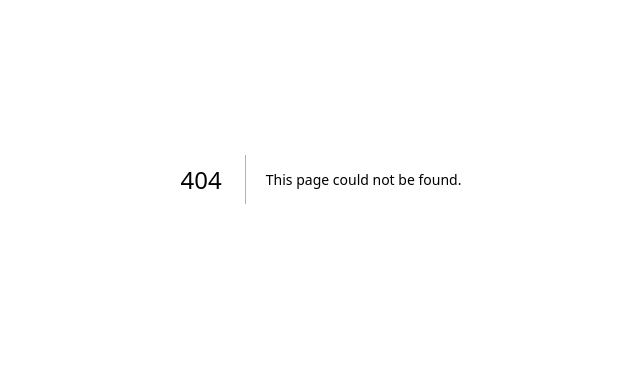
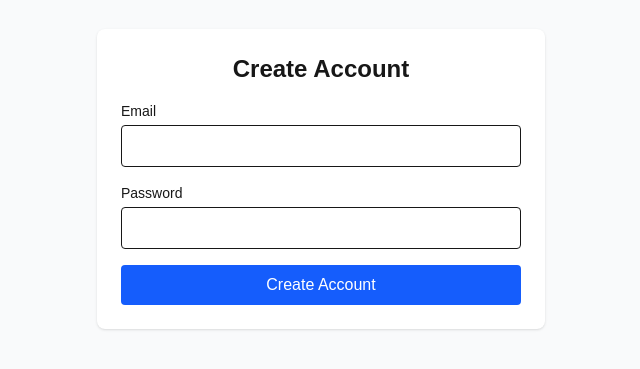
Before and after one commit to andrewidianto12/Project-Knowledge, a Next.js app: page /register in a window 1280 px wide. Before the commit this address had no page. Shown: the part 221-590 px from the top of the page, without its empty margins (319-959 px from the left). Built offline with nearby package versions, Linux system fonts and the light colour scheme.

Commit message:
create login

```diff
--- a/src/app/login/page.tsx
+++ b/src/app/login/page.tsx
@@ -2,12 +2,13 @@
 
 import { useState } from "react";
 import { useRouter } from "next/navigation";
+import Link from "next/link";
 
 export default function LoginPage() {
     const router = useRouter();
 
-    const [email, setEmail] = useState("admin@kms.com");
-    const [password, setPassword] = useState("admin123");
+    const [email, setEmail] = useState("andre@gmail.com");
+    const [password, setPassword] = useState("admin1234");
     const [loading, setLoading] = useState(false);
     const [error, setError] = useState("");
 
@@ -30,7 +31,8 @@ export default function LoginPage() {
                 return;
             }
 
-            router.push("/");
+            localStorage.setItem("user", JSON.stringify(data.user));
+            router.push("/dashboard");
         } catch (err) {
             console.error("login error:", err);
             setError("Server tidak bisa dihubungi");
@@ -89,7 +91,19 @@ export default function LoginPage() {
                     >
                         {loading ? "Signing in..." : "Sign in"}
                     </button>
+
                 </form>
+                <div className="text-center mt-4">
+                    <span className="text-sm text-gray-600">
+                        Don’t have an account?
+                    </span>{" "}
+                    <Link
+                        href="/register"
+                        className="text-sm font-semibold text-blue-600 hover:underline"
+                    >
+                        Create account
+                    </Link>
+                </div>
             </div>
         </div>
     );
--- /dev/null
+++ b/src/app/register/page.tsx
@@ -0,0 +1,86 @@
+"use client";
+
+import { useState } from "react";
+import { useRouter } from "next/navigation";
+
+export default function CreateAccount() {
+    const router = useRouter();
+    const [email, setEmail] = useState("");
+    const [password, setPassword] = useState("");
+    const [loading, setLoading] = useState(false);
+    const [error, setError] = useState("");
+
+    const handleSubmit = async (e: React.FormEvent) => {
+        e.preventDefault();
+        setLoading(true);
+        setError("");
+
+        const res = await fetch("/api/register", {
+            method: "POST",
+            headers: { "Content-Type": "application/json" },
+            body: JSON.stringify({ email, password }),
+        });
+
+        const data = await res.json();
+        setLoading(false);
+
+        if (!res.ok) {
+            setError(data.message);
+            return;
+        }
+
+        alert("Account created successfully");
+        router.push("/login");
+    };
+
+    return (
+        <div className="min-h-screen flex items-center justify-center bg-gray-50">
+            <form
+                onSubmit={handleSubmit}
+                className="w-full max-w-md bg-white p-6 rounded-lg shadow"
+            >
+                <h1 className="text-2xl font-bold mb-4 text-center">
+                    Create Account
+                </h1>
+
+                {error && (
+                    <p className="mb-3 text-sm text-red-600">{error}</p>
+                )}
+
+                <div className="mb-4">
+                    <label className="block text-sm font-medium mb-1">
+                        Email
+                    </label>
+                    <input
+                        type="email"
+                        required
+                        value={email}
+                        onChange={(e) => setEmail(e.target.value)}
+                        className="w-full border rounded px-3 py-2"
+                    />
+                </div>
+
+                <div className="mb-4">
+                    <label className="block text-sm font-medium mb-1">
+                        Password
+                    </label>
+                    <input
+                        type="password"
+                        required
+                        value={password}
+                        onChange={(e) => setPassword(e.target.value)}
+                        className="w-full border rounded px-3 py-2"
+                    />
+                </div>
+
+                <button
+                    type="submit"
+                    disabled={loading}
+                    className="w-full bg-blue-600 text-white py-2 rounded hover:bg-blue-700"
+                >
+                    {loading ? "Creating..." : "Create Account"}
+                </button>
+            </form>
+        </div>
+    );
+}
```
